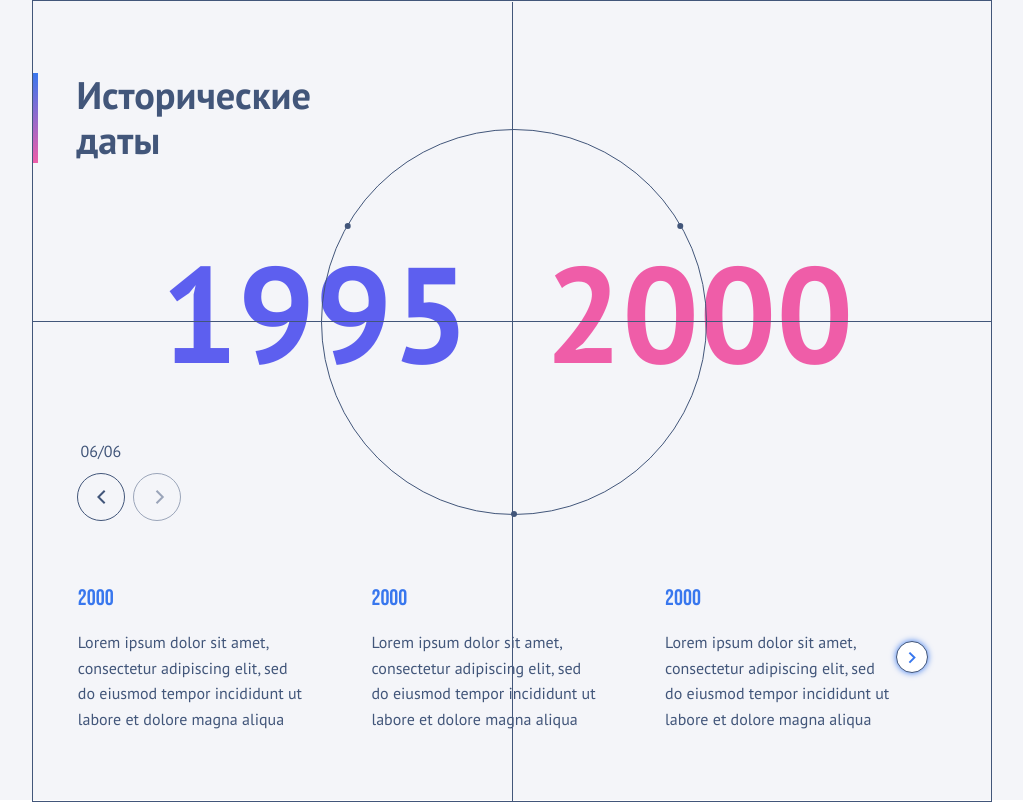
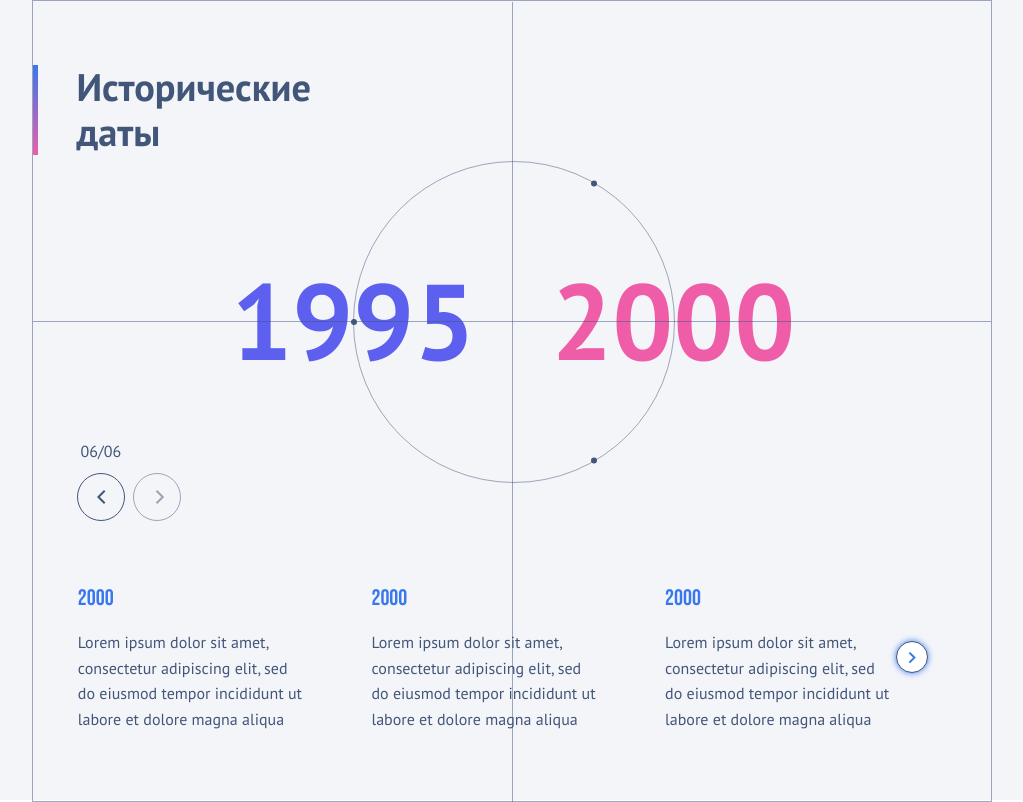
Before and after one commit to TechZaurus/HistoricalDates, a React app: page / in a window 1280 px wide. Shown: the whole page, without its empty margins (160-1183 px from the left). Built offline with nearby package versions, Linux system fonts and the light colour scheme.

Commit message:
009: Feature Historical Dates: UI fixes

```diff
--- a/src/blocks/HistoricalDates/HistoricalDates.tsx
+++ b/src/blocks/HistoricalDates/HistoricalDates.tsx
@@ -4,7 +4,7 @@ import Title from "../../components/Title/Title";
 import Text, { TextType } from "../../components/Text/Text";
 import CircleSelector from "../../components/CircleSelector/CircleSelector";
 import {
-  CIRCLE_SIZE_IN_REM,
+  CIRCLE_SIZE_IN_VW,
   LEFT_MARGIN_PERCENTAGE,
   RIGHT_MARGIN_PERCENTAGE,
   TITLE,
@@ -30,29 +30,29 @@ const HistoricalDates = () => {
           height: "100%",
         }}
       >
-        <Title style={{ position: "relative", top: `${TITLE_TOP_MARGIN_IN_REM}rem` }}>
+        <Title style={{ position: "relative", top: `${TITLE_TOP_MARGIN_IN_REM}vw` }}>
           <Text type={TextType.Title}>{TITLE}</Text>
         </Title>
         <CircleSelector
           style={{
             position: "absolute",
-            width: `${CIRCLE_SIZE_IN_REM}rem`,
-            height: `${CIRCLE_SIZE_IN_REM}rem`,
-            top: `calc(40% - ${CIRCLE_SIZE_IN_REM / 2}rem)`,
-            left: `calc(50% - ${CIRCLE_SIZE_IN_REM / 2}rem)`
+            width: `${CIRCLE_SIZE_IN_VW}vw`,
+            height: `${CIRCLE_SIZE_IN_VW}vw`,
+            top: `calc(40% - ${CIRCLE_SIZE_IN_VW / 2}vw)`,
+            left: `calc(50% - ${CIRCLE_SIZE_IN_VW / 2}vw)`
           }}
         />
         <Text type={TextType.AccentPrimary} style={{
             position: "absolute",
-            top: `calc(40% - 6rem)`,
-            left: `calc(50% - ${CIRCLE_SIZE_IN_REM / 2}rem - 10rem)`
+            top: `calc(40% - 5.5vw)`,
+            left: `calc(50% - ${CIRCLE_SIZE_IN_VW / 2}vw - 9.5vw)`
         }}>
             1995
         </Text>
         <Text type={TextType.AccentSecondary} style={{
             position: "absolute",
-            top: `calc(40% - 6rem)`,
-            left: `calc(50% + ${CIRCLE_SIZE_IN_REM / 2}rem - 10rem)`
+            top: `calc(40% - 5.5vw)`,
+            left: `calc(50% + ${CIRCLE_SIZE_IN_VW / 2}vw - 9.5vw)`
         }}>
             2000
         </Text>
--- a/src/components/CircleButton/CircleButton.module.scss
+++ b/src/components/CircleButton/CircleButton.module.scss
@@ -10,6 +10,7 @@
     justify-content: center;
     align-items: center;
     background-color: transparent;
+    border-color: $primary-color;
 }
 
 
--- a/src/components/CircleSelector/CircleSelector.module.scss
+++ b/src/components/CircleSelector/CircleSelector.module.scss
@@ -18,6 +18,6 @@
 
 .circle__Selector {
     position: absolute;
-    left: calc(12rem - 3px);
-    top: calc(12rem - 3px);
+    left: calc(12.5vw - 3px);
+    top: calc(12.5vw - 3px);
 }
--- a/src/components/CircleSelector/CircleSelector.tsx
+++ b/src/components/CircleSelector/CircleSelector.tsx
@@ -1,6 +1,6 @@
 import { PropsWithChildren } from "react";
 import { circle, circle__Selector__Item, circle__Selector } from "./CircleSelector.module.scss";
-import { CIRCLE_SIZE_IN_REM } from "../../constants/constants";
+import { CIRCLE_SIZE_IN_VW } from "../../constants/constants";
 import useGenerateCircleItems from "./hooks/useGenerateCircleItems";
 
 interface Props extends PropsWithChildren {
--- a/src/components/CircleSelector/hooks/useGenerateCircleItems.ts
+++ b/src/components/CircleSelector/hooks/useGenerateCircleItems.ts
@@ -1,4 +1,4 @@
-import { CIRCLE_SIZE_IN_REM } from "../../../constants/constants";
+import { CIRCLE_SIZE_IN_VW } from "../../../constants/constants";
 import { CircleItem } from "../CircleSelector";
 import { useEffect, useState } from "react";
 
@@ -8,16 +8,16 @@ const useGenerateCircleItems = (size: number) => {
   useEffect(() => {
     let itemStyles: Array<CircleItem> = [];
     let segmentDeg = 360 / size;
-    let initialSegmentDeg = segmentDeg;
+    let initialSegmentDeg = 210;
     for (let i = 0; i < size; ++i) {
       let props: React.CSSProperties = { position: "absolute" };
-      if (i === 0 && size % 2 === 0) {
-        props["transform"] = `translate(0, ${CIRCLE_SIZE_IN_REM / 2}rem)`;
-      } else {
+    //   if (i === 0 && size % 2 === 0) {
+    //     props["transform"] = `translate(0, ${CIRCLE_SIZE_IN_VW / 2}vw)`;
+    //   } else {
         props["transform"] =
-          `rotate(${initialSegmentDeg}deg) translate(0, ${CIRCLE_SIZE_IN_REM / 2}rem) rotate(-${initialSegmentDeg}deg)`;
+          `rotate(${initialSegmentDeg}deg) translate(0, ${CIRCLE_SIZE_IN_VW / 2}vw) rotate(-${initialSegmentDeg}deg)`;
         initialSegmentDeg += segmentDeg;
-      }
+    //   }
       itemStyles.push({ id: String(i), props });
     }
     setItems(itemStyles);
--- a/src/components/Container/Container.module.scss
+++ b/src/components/Container/Container.module.scss
@@ -7,7 +7,7 @@
 }
 
 .container__HorizontalLine, .container__VerticalLine {
-    background-color: $primary-color;
+    background-color: $primary-color-transparent;
     position: relative;
 }
 
--- a/src/components/Text/Text.module.scss
+++ b/src/components/Text/Text.module.scss
@@ -19,7 +19,7 @@
 }
 
 .primaryAccentText, .secondaryAccentText {
-    @include common-text(8.5rem, 700);
+    @include common-text(8.4vw, 700);
 }
 
 .primaryAccentText {
--- a/src/constants/constants.ts
+++ b/src/constants/constants.ts
@@ -1,10 +1,10 @@
 // Sizes
-export const CIRCLE_SIZE_IN_REM = 24;
+export const CIRCLE_SIZE_IN_VW = 25;
 
 // Spacings
 export const LEFT_MARGIN_PERCENTAGE = 15;
 export const RIGHT_MARGIN_PERCENTAGE = 10;
-export const TITLE_TOP_MARGIN_IN_REM = 4.5;
+export const TITLE_TOP_MARGIN_IN_REM = 5;
 
 // Texts
 export const TITLE = "Исторические даты";
--- a/src/styles/_mixins.scss
+++ b/src/styles/_mixins.scss
@@ -3,7 +3,7 @@
 @mixin bordered-container() {
     border-style: solid;
     border-width: $border-width;
-    border-color: $primary-color;
+    border-color: $primary-color-transparent;
 }
 
 @mixin common-text($font-size, $font-weight) {
--- a/src/styles/_variables.scss
+++ b/src/styles/_variables.scss
@@ -1,4 +1,5 @@
 $primary-color: #42567A;
+$primary-color-transparent: transparentize($primary-color, 0.5);
 $background-color: #F4F5F9;
 $secondary-color: #5d5fef;
 $accent-color-primary: #3877EE;
```
